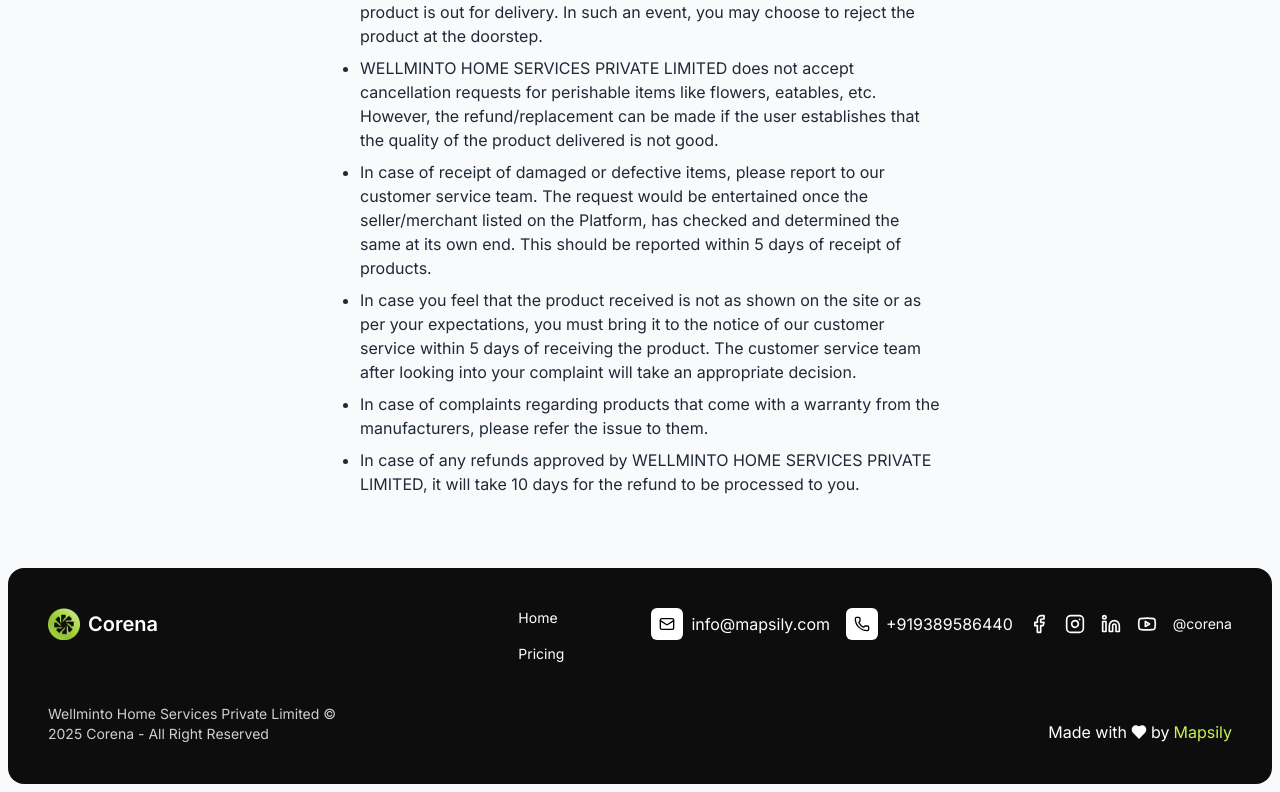
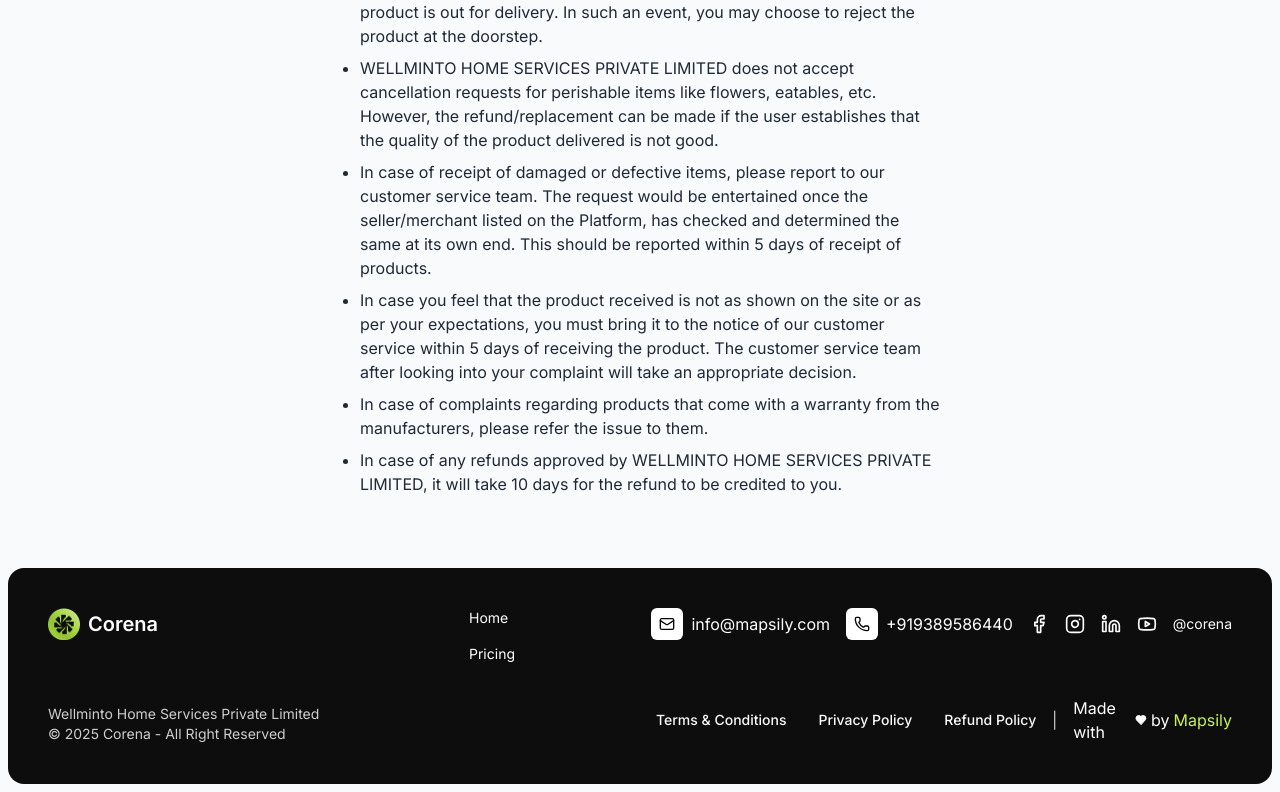
Before and after one commit to saif-malik-01/corena-web-testing-, a Next.js app: page /refund-policy in a window 1280 px wide. Shown: the part 741-1533 px from the top of the page. Built offline with nearby package versions, Linux system fonts and the light colour scheme.

Commit message:
added policy

```diff
--- a/src/components/refund-policy/content/index.tsx
+++ b/src/components/refund-policy/content/index.tsx
@@ -52,7 +52,7 @@ const Content = () => {
 
           <li>
             In case of any refunds approved by WELLMINTO HOME SERVICES PRIVATE
-            LIMITED, it will take 10 days for the refund to be processed to you.
+            LIMITED, it will take 10 days for the refund to be credited to you.
           </li>
         </ul>
       </div>
--- a/src/components/shared/footer/index.tsx
+++ b/src/components/shared/footer/index.tsx
@@ -9,11 +9,12 @@ import {
   Phone,
   Heart,
 } from "lucide-react";
+import { Button } from "@/components/ui/button";
 
 const Footer = () => {
   return (
     <footer className="dark bg-black/95 text-white md:p-10 p-6 rounded-2xl mt-2">
-      <div className="container grid grid-cols-12 gap-8 md:gap-0">
+      <div className="container grid grid-cols-12 gap-y-8 md:gap-0">
         <span className="md:col-span-3 col-span-6">
           <Link href="/" className="flex items-center gap-2">
             <Image
@@ -26,15 +27,15 @@ const Footer = () => {
             <span className="text-xl font-semibold">Corena</span>
           </Link>
           <p className="mt-16 text-sm text-white/80 hidden md:block">
-            Wellminto Home Services Private Limited © 2025 Corena - All Right
-            Reserved
+            Wellminto Home Services Private Limited <br /> © 2025 Corena - All
+            Right Reserved
           </p>
         </span>
-        <nav className="md:col-span-4 col-span-6 flex flex-col gap-4 md:justify-self-center text-sm">
+        <nav className="md:col-span-3 col-span-6 flex flex-col gap-4 md:justify-self-center text-sm">
           <Link href="/">Home</Link>
           <Link href="/pricing">Pricing</Link>
         </nav>
-        <div className="md:col-span-5 col-span-12 flex flex-col justify-between md:items-end gap-4 md:gap-0">
+        <div className="md:col-span-6 col-span-12 flex flex-col justify-between md:items-end gap-4 md:gap-0">
           <div className="flex md:flex-row flex-col md:items-center items-start gap-4">
             <Link
               href="mailto:info@mapsily.com"
@@ -86,7 +87,18 @@ const Footer = () => {
               <span className="text-sm">@corena</span>
             </div>
           </div>
-          <p className="mt-4 md:mt-0 flex items-center gap-1">
+          <div className="flex md:flex-row flex-col items-center">
+            <Button variant="link" asChild>
+              <Link href="/terms-and-conditions" className="text-sm font-light">Terms & Conditions</Link>
+            </Button>
+            <Button variant="link" asChild>
+              <Link href="/terms-and-conditions">Privacy Policy</Link>
+            </Button>
+            <Button variant="link" asChild>
+              <Link href="/terms-and-conditions">Refund Policy</Link>
+            </Button>
+            <p className="font-light md:block hidden">|</p>
+            <p className="ml-4 mt-4 md:mt-0 flex items-center gap-1">
               Made with <Heart className="w-4 h-4 inline fill-white" /> by{" "}
               <Link
                 className="text-accent"
@@ -98,8 +110,9 @@ const Footer = () => {
             </p>
           </div>
         </div>
+      </div>
       <p className="block md:hidden border-t mt-4 pt-4 text-center text-sm text-white/80">
-        Wellminto Home Services Private Limited © 2025 Corena - All Right
+        Wellminto Home Services Private Limited <br /> © 2025 Corena - All Right
         Reserved
       </p>
     </footer>
```
Lines whose indentation alone changed are shown as unchanged.
